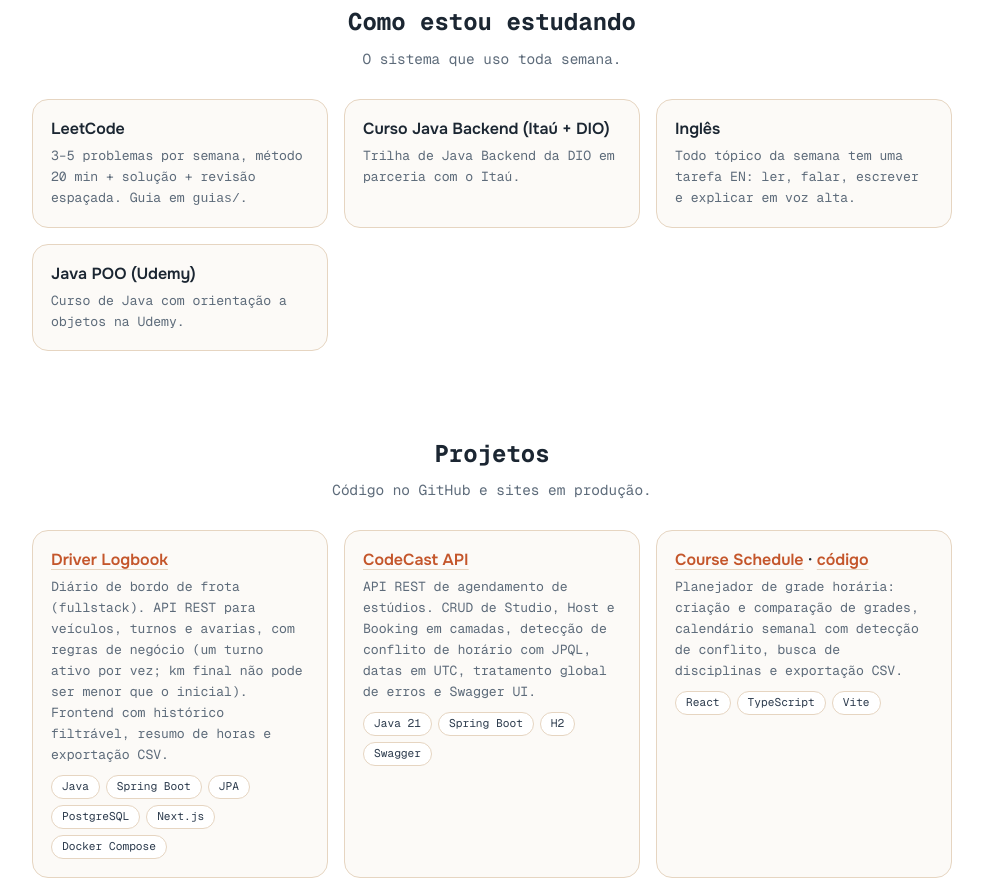
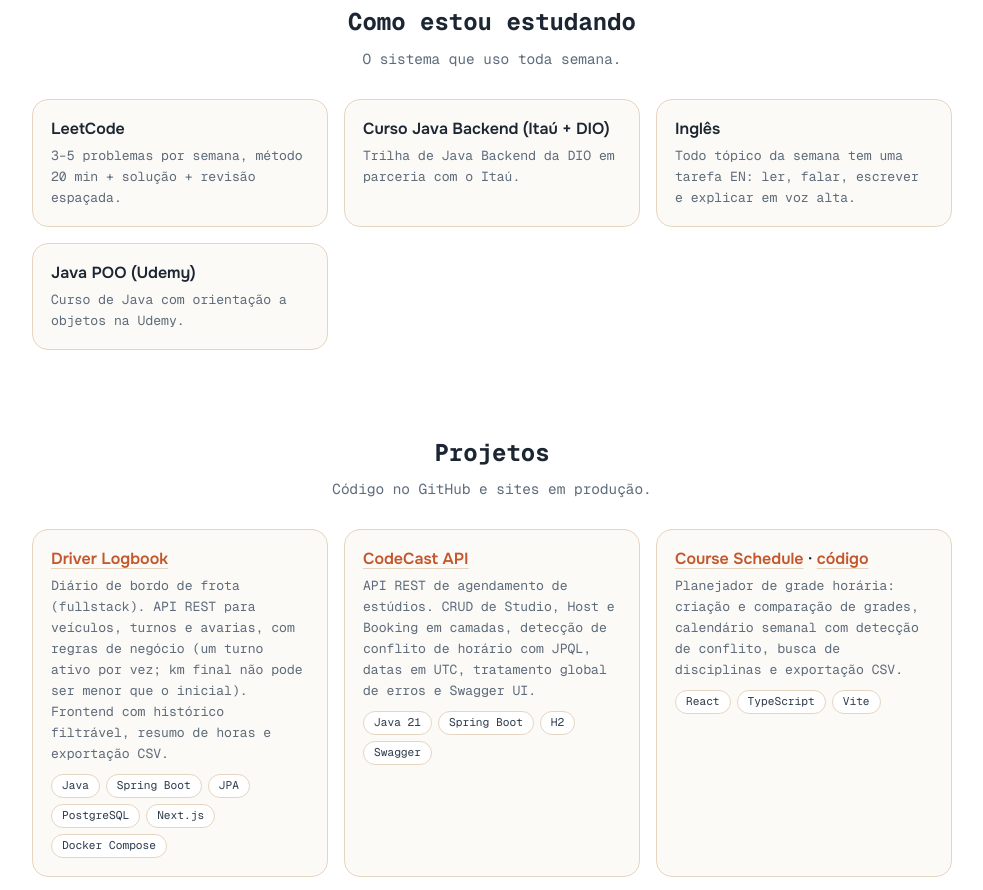
Before and after one commit to kauaazn/portfolio, a plain HTML site: page index.html in a window 1280 px wide. Shown: the part 1590-2480 px from the top of the page, without its empty margins (148-1131 px from the left). Drawn offline with nearby package versions, Linux system fonts and the light colour scheme.

Commit message:
Remove study guides from repository (kept locally)
Co-Authored-By: Claude Sonnet 5.5 <noreply@anthropic.com>

```diff
--- a/index.html
+++ b/index.html
@@ -72,7 +72,7 @@ footer{text-align:center;padding:30px 20px 50px;color:var(--mute);font-size:.8re
 <section id="como-estudo">
   <h2>Como estou estudando</h2><p class="lead">O sistema que uso toda semana.</p>
   <div class="cards">
-    <div class="box"><h3>LeetCode</h3><p>3–5 problemas por semana, método 20 min + solução + revisão espaçada. Guia em <code>guias/</code>.</p></div>
+    <div class="box"><h3>LeetCode</h3><p>3–5 problemas por semana, método 20 min + solução + revisão espaçada.</p></div>
     <div class="box"><h3>Curso Java Backend (Itaú + DIO)</h3><p>Trilha de Java Backend da DIO em parceria com o Itaú.</p></div>
     <div class="box"><h3>Inglês</h3><p>Todo tópico da semana tem uma tarefa EN: ler, falar, escrever e explicar em voz alta.</p></div>
     <div class="box"><h3>Java POO (Udemy)</h3><p>Curso de Java com orientação a objetos na Udemy.</p></div>
```
Also changed, not shown: 5 other files.
